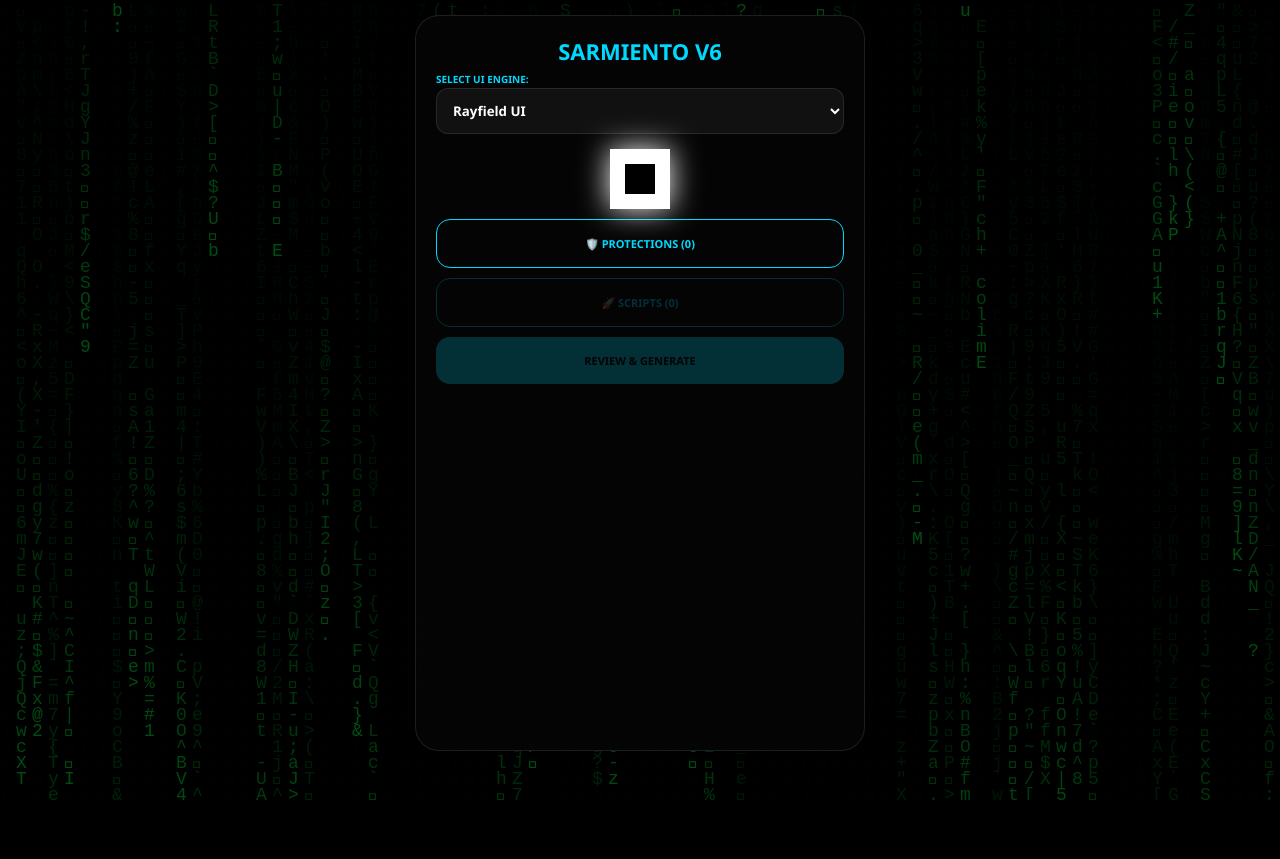
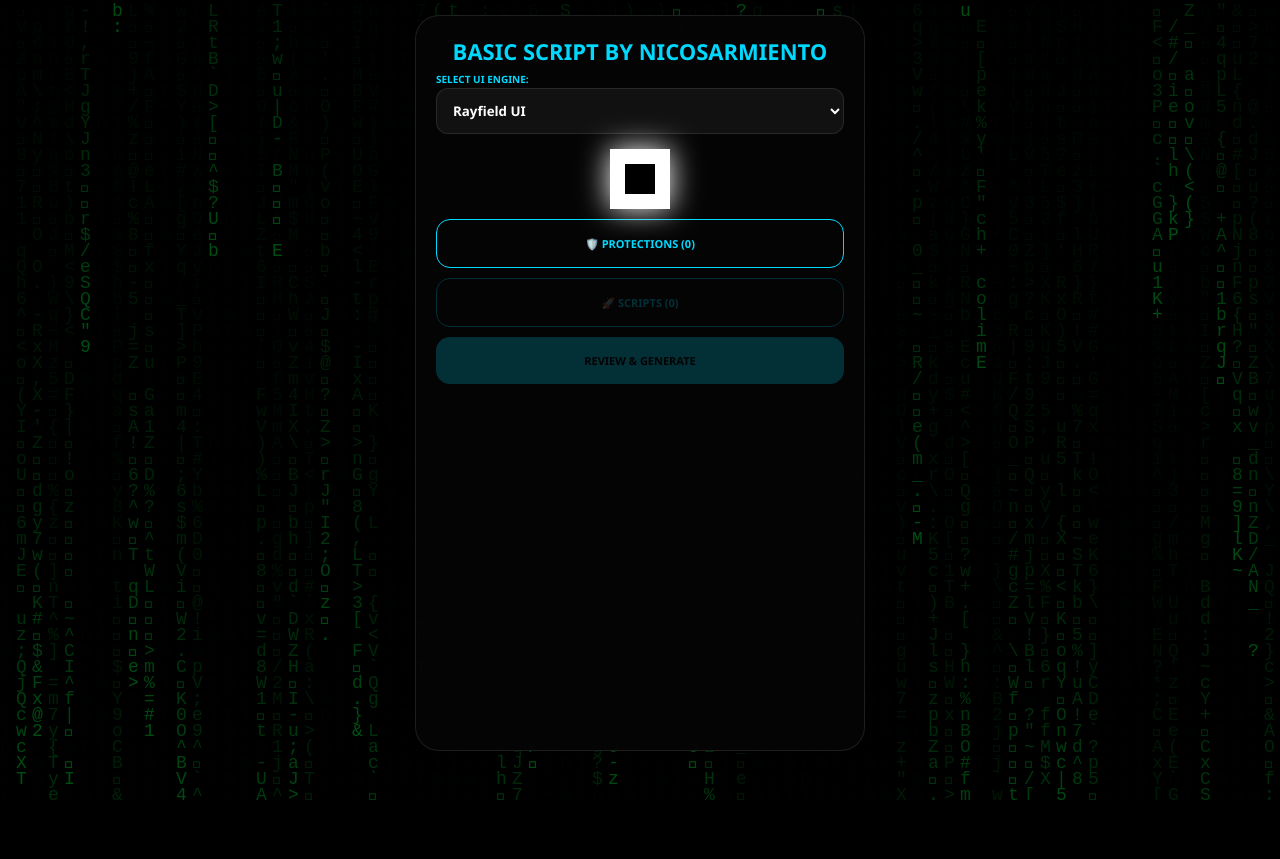
Before and after one commit to nicomikesarmiento-pixel/BASIC-CHEAT---UNIVERSAL-GAME, a plain HTML site: page index.html in a window 1280 px wide. Shown: the top 859 px of the page. Drawn offline with Linux system fonts and the light colour scheme.

Commit message:
Update index.html

```diff
--- a/index.html
+++ b/index.html
@@ -47,7 +47,7 @@
 <canvas id="matrix"></canvas>
 <div class="container">
     <div id="home" class="section">
-        <div class="header"><h1>Sarmiento V6</h1></div>
+        <div class="header"><h1>basic script by nicosarmiento</h1></div>
         <label style="font-size:10px; color:var(--blue)">SELECT UI ENGINE:</label>
         <select id="guiChoice">
             <option value="Rayfield">Rayfield UI</option>
```
